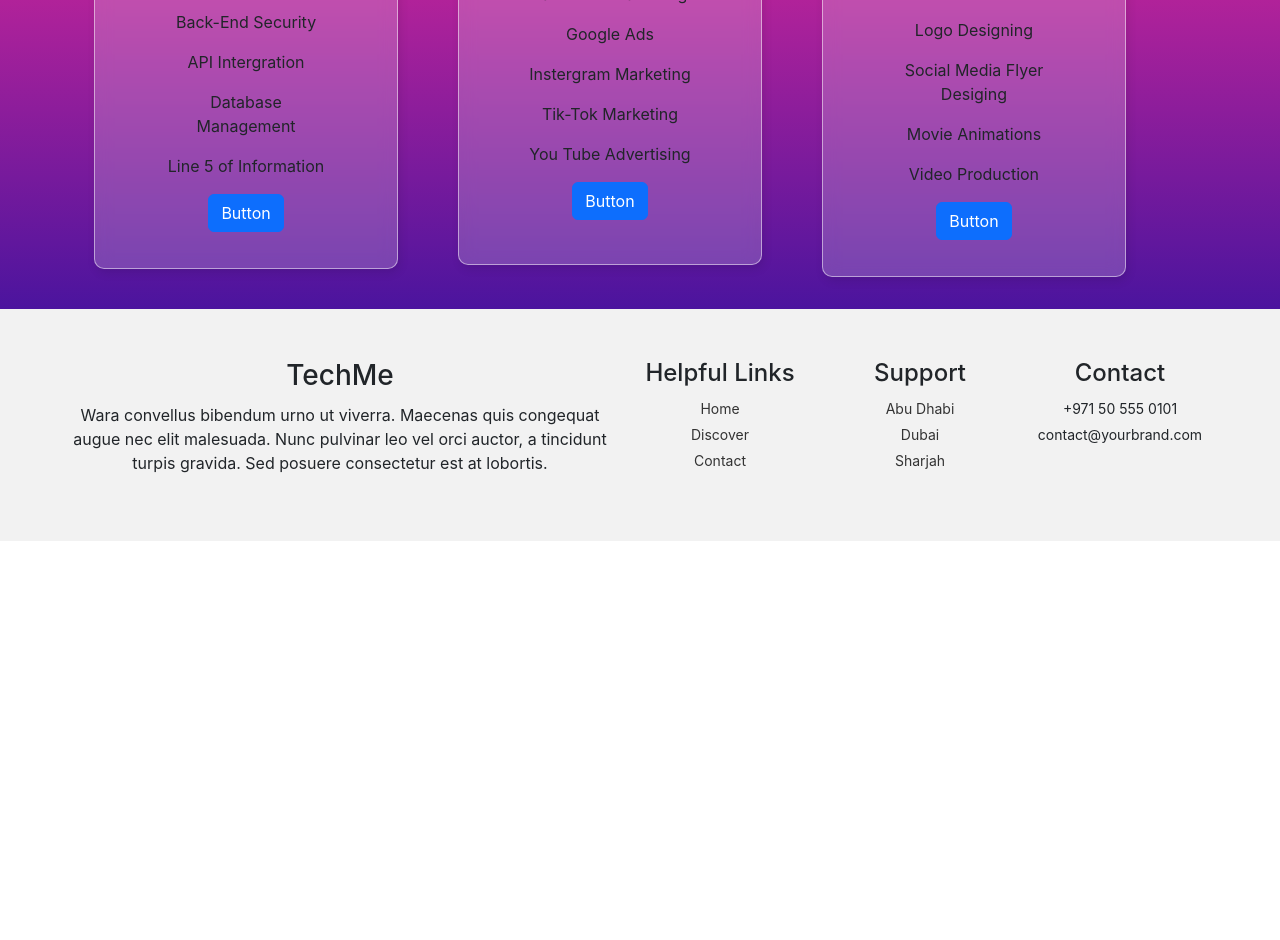
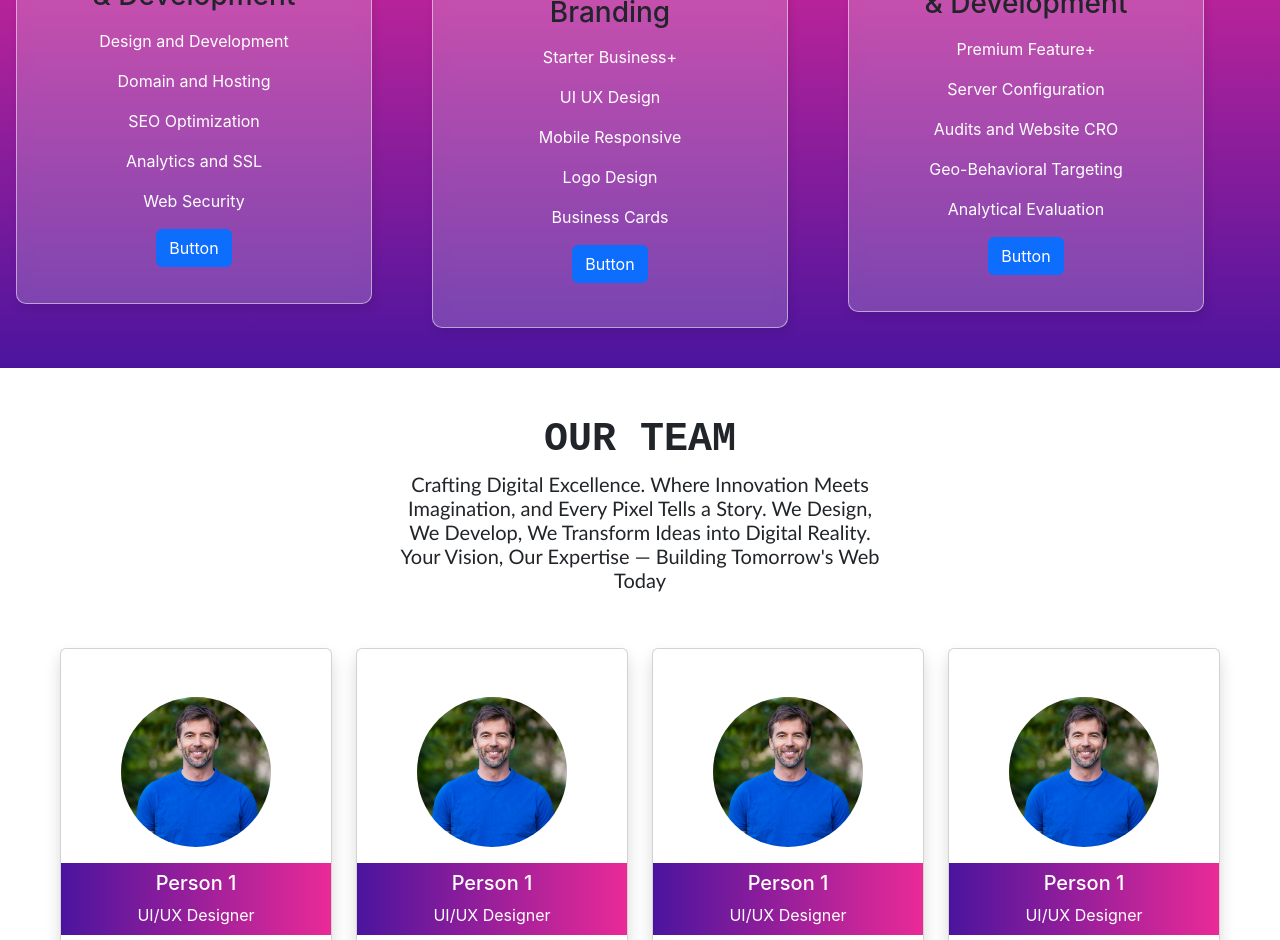
Before and after one commit to baayesh/TechMe, a React (Create React App) app: page / in a window 1280 px wide. Shown: the part 1860-2800 px from the top of the page. Before the commit the page ends 2401 px from the top, so only its background shows below. Built offline with nearby package versions, Linux system fonts and the light colour scheme.

Commit message:
Design Team members

```diff
--- /dev/null
+++ b/src/components/OurTeam.jsx
@@ -0,0 +1,112 @@
+import React, { useEffect, useRef } from "react";
+import { motion, useAnimation } from "framer-motion";
+import "./styles/OurTeam.css";
+import dummyImg from "../Assets/Team Members/dummy-img.png";
+
+const OurTeam = () => {
+  return (
+    <div>
+      <div className="container-fluid">
+        <div className="row">
+          <div className=" pt-5">
+            <h5 className="team">OUR TEAM</h5>
+          </div>
+        </div>
+        <div className="row">
+          <div className=" team-description-div">
+            <h5 className="team-description">
+              Crafting Digital Excellence. Where Innovation Meets Imagination,
+              and Every Pixel Tells a Story. We Design, We Develop, We Transform
+              Ideas into Digital Reality. Your Vision, Our Expertise — Building
+              Tomorrow's Web Today
+            </h5>
+          </div>
+        </div>
+      </div>
+      <div className="row ms-5 me-5 mt-5">
+        <div className="col justify-content-center column-1">
+          <div class="card card-style shadow mb-5">
+            <img
+              src={dummyImg}
+              class="card-img-top image mx-auto mt-5"
+              alt="..."
+            />
+            <div class="card-body">
+              <div className="name-and-title pt-2 pb-2">
+                <h5 class="card-title">Person 1</h5>
+                <p class="card-text">UI/UX Designer</p>
+              </div>
+              <div className="ps-2 pe-2 pt-4">
+                <p>
+                  I am UI/UX Designer. I am UI/UX Designer. I am UI/UX Designer
+                </p>
+              </div>
+            </div>
+          </div>
+        </div>
+        <div className="col justify-content-center column-1 ">
+          <div class="card card-style shadow mb-5">
+            <img
+              src={dummyImg}
+              class="card-img-top image mx-auto mt-5"
+              alt="..."
+            />
+            <div class="card-body">
+              <div className="name-and-title pt-2 pb-2">
+                <h5 class="card-title">Person 1</h5>
+                <p class="card-text">UI/UX Designer</p>
+              </div>
+              <div className="ps-2 pe-2 pt-4">
+                <p>
+                  I am UI/UX Designer. I am UI/UX Designer. I am UI/UX Designer
+                </p>
+              </div>
+            </div>
+          </div>
+        </div>
+        <div className="col justify-content-center column-1 ">
+          <div class="card card-style shadow mb-5">
+            <img
+              src={dummyImg}
+              class="card-img-top image mx-auto mt-5"
+              alt="..."
+            />
+            <div class="card-body">
+              <div className="name-and-title pt-2 pb-2">
+                <h5 class="card-title">Person 1</h5>
+                <p class="card-text">UI/UX Designer</p>
+              </div>
+              <div className="ps-2 pe-2 pt-4">
+                <p>
+                  I am UI/UX Designer. I am UI/UX Designer. I am UI/UX Designer
+                </p>
+              </div>
+            </div>
+          </div>
+        </div>
+        <div className="col justify-content-center column-1">
+          <div class="card card-style shadow mb-5">
+            <img
+              src={dummyImg}
+              class="card-img-top image mx-auto mt-5"
+              alt="..."
+            />
+            <div class="card-body">
+              <div className="name-and-title pt-2 pb-2">
+                <h5 class="card-title">Person 1</h5>
+                <p class="card-text">UI/UX Designer</p>
+              </div>
+              <div className="ps-2 pe-2 pt-4">
+                <p>
+                  I am UI/UX Designer. I am UI/UX Designer. I am UI/UX Designer
+                </p>
+              </div>
+            </div>
+          </div>
+        </div>
+      </div>
+    </div>
+  );
+};
+
+export default OurTeam;
--- a/src/components/Services.jsx
+++ b/src/components/Services.jsx
@@ -9,15 +9,15 @@ function Services() {
           <div class="col-md-4 pe-5">
             <div class="card glass-effect pe-5 ps-5 mb-3">
               <div class="card-body">
-                <h3 className="row d-flex justify-content-center">Web </h3>
+                <h3 className="row d-flex justify-content-center">Profrssional Web Design </h3>
                 <h3 className="row d-flex justify-content-center mb-3">
-                  Development
+                  & Development
                 </h3>
-                <p class="card-text">UI UX Design</p>
-                <p class="card-text">Back-End Security</p>
-                <p class="card-text">API Intergration</p>
-                <p class="card-text">Database Management</p>
-                <p class="card-text">Line 5 of Information</p>
+                <p class="card-text">Design and Development</p>
+                <p class="card-text">Domain and Hosting</p>
+                <p class="card-text">SEO Optimization</p>
+                <p class="card-text">Analytics and SSL</p>
+                <p class="card-text">Web Security</p>
                 <a href="#" class="btn   btn-primary">
                   Button
                 </a>
@@ -28,16 +28,16 @@ function Services() {
             <div class="card glass-effect pe-5 ps-5 mb-3 ">
               <div class="card-body pt-4 pb-4">
                 <h3 className="row d-flex justify-content-center">
-                  Social Media
+                 Premium Web Design,
                 </h3>
                 <h3 className="row d-flex justify-content-center mb-3">
-                  Marketing
+                Development and Branding
                 </h3>
-                <p class="card-text">Facebook Marketing</p>
-                <p class="card-text">Google Ads</p>
-                <p class="card-text">Instergram Marketing</p>
-                <p class="card-text">Tik-Tok Marketing</p>
-                <p class="card-text">You Tube Advertising</p>
+                <p class="card-text">Starter Business+</p>
+                <p class="card-text">UI UX Design</p>
+                <p class="card-text">Mobile Responsive</p>
+                <p class="card-text">Logo Design</p>
+                <p class="card-text">Business Cards</p>
                 <a href="#" class="btn btn-primary">
                   Button
                 </a>
@@ -47,13 +47,13 @@ function Services() {
           <div class="col-md-4 pe-5">
             <div class="card glass-effect pe-5 ps-5">
               <div class="card-body">
-              <h3 className="row d-flex justify-content-center">Creative</h3>
-                <h3 className="row d-flex justify-content-center mb-3">Designing</h3>
-                <p class="card-text">Copy Writting</p>
-                <p class="card-text">Logo Designing</p>
-                <p class="card-text">Social Media Flyer Desiging</p>
-                <p class="card-text">Movie Animations</p>
-                <p class="card-text">Video Production</p>
+              <h3 className="row d-flex justify-content-center">E-Commerce Web Design</h3>
+                <h3 className="row d-flex justify-content-center mb-3">& Development</h3>
+                <p class="card-text">Premium Feature+</p>
+                <p class="card-text">Server Configuration</p>
+                <p class="card-text">Audits and Website CRO</p>
+                <p class="card-text">Geo-Behavioral Targeting</p>
+                <p class="card-text">Analytical Evaluation</p>
                 <a href="#" class="btn btn-primary">
                   Button
                 </a>
--- a/src/components/WhoAreWe.jsx
+++ b/src/components/WhoAreWe.jsx
@@ -3,7 +3,7 @@ import { motion, useAnimation } from "framer-motion";
 import "./styles/WhoAreWe.css";
 import sideImg2 from "../Assets/SideContent.gif";
 
-function WhoAreWe() {
+const WhoAreWe = () => {
   const controls = useAnimation();
   const ref = useRef();
 
@@ -40,33 +40,38 @@ function WhoAreWe() {
               Transform Your Digital Presence with Expert Web Development &
               Social Media Marketing
             </h3>
-            <p className="main-heading-description">
-              Revamp your online presence with our skilled team in web
-              development and social media marketing. Think of it as a makeover
-              for your digital identity. We'll make your website top-notch and
-              ensure your brand shines across social media. It's like giving
-              your online story a fresh and appealing look!
-            </p>
             <motion.div
               ref={ref}
-              initial={{ opacity: 0, x: -100 }}
+              initial={{ opacity: 0, x: -100,  }}
               animate={controls}
-              exit={{ opacity: 0, x: 100 }}
+              transition={{duration:0.5}}
+              exit={{ opacity: 0, x: 100, }}
+            >
+              <p className="main-heading-description">
+                Revamp your online presence with our skilled team in web
+                development and social media marketing. Think of it as a
+                makeover for your digital identity. We'll make your website
+                top-notch and ensure your brand shines across social media. It's
+                like giving your online story a fresh and appealing look!
+              </p>
+            </motion.div>
+            <motion.div
+              ref={ref}
+              initial={{ opacity: 0, x: -100}}
+              animate={controls}
+              transition={{duration:1 }}
+              exit={{ opacity: 0, x: 100}}
             >
               <button className="custom-button">Explore Our Services</button>
             </motion.div>
           </div>
-          <div className="col-md-4">
-            <img
-              src={sideImg2}
-              alt="Image Description"
-              className="img-fluid"
-            />
-          </div>
+          <motion.div className="col-md-4">
+            <img src={sideImg2} alt="Image Description" className="img-fluid" />
+          </motion.div>
         </div>
       </div>
     </div>
   );
-}
+};
 
 export default WhoAreWe;
--- /dev/null
+++ b/src/components/styles/OurTeam.css
@@ -0,0 +1,65 @@
+.team {
+  font-family: "Courier New", Courier, monospace;
+  font-weight: bolder;
+  font-size: 40px;
+}
+
+.team-description {
+  font-family: "Trebuchet MS", "Lucida Sans Unicode", "Lucida Grande",
+    "Lucida Sans", Arial, sans-serif;
+  font-size: 20px;
+  font-weight: 50;
+}
+
+.name-and-title{
+    background: linear-gradient(to right, #4b149e, #ea2a97);
+    padding-left: 0px;
+    position:sticky;
+}
+
+.card-title{
+    color: white;
+}
+
+.card-text{
+    color:white;
+}
+
+.card-body{
+    padding-left: 0px;
+    padding-right: 0px;
+}
+
+.column-1{
+    margin-bottom: 200px;
+}
+
+
+.image{
+    border-radius: 50%;
+    width: 150px;
+
+}
+
+.card-style{
+    max-width: 350px;
+}
+
+.team-description-div {
+  padding-left: 400px;
+  padding-right: 400px;
+}
+
+@media (max-width: 1200px) {
+  .team-description-div {
+    padding-left: 200px;
+    padding-right: 200px;
+  }
+}
+
+@media (max-width: 768px) {
+  .team-description-div {
+    padding-left: 100px;
+    padding-right: 100px;
+  }
+}
--- a/src/pages/Home.jsx
+++ b/src/pages/Home.jsx
@@ -4,6 +4,7 @@ import Navigation from "../components/Navigation";
 import WhoAreWe from "../components/WhoAreWe";
 import Counter from "../components/Counter";
 import Services from "../components/Services";
+import OurTeam from "../components/OurTeam";
 
 
 
@@ -14,6 +15,7 @@ export default function Home() {
       <WhoAreWe/>
       <Counter/>
       <Services/>
+      <OurTeam/>
 
     </div>
   );
```
Also changed, not shown: src/Assets/Team Members/dummy-img.png (added).
